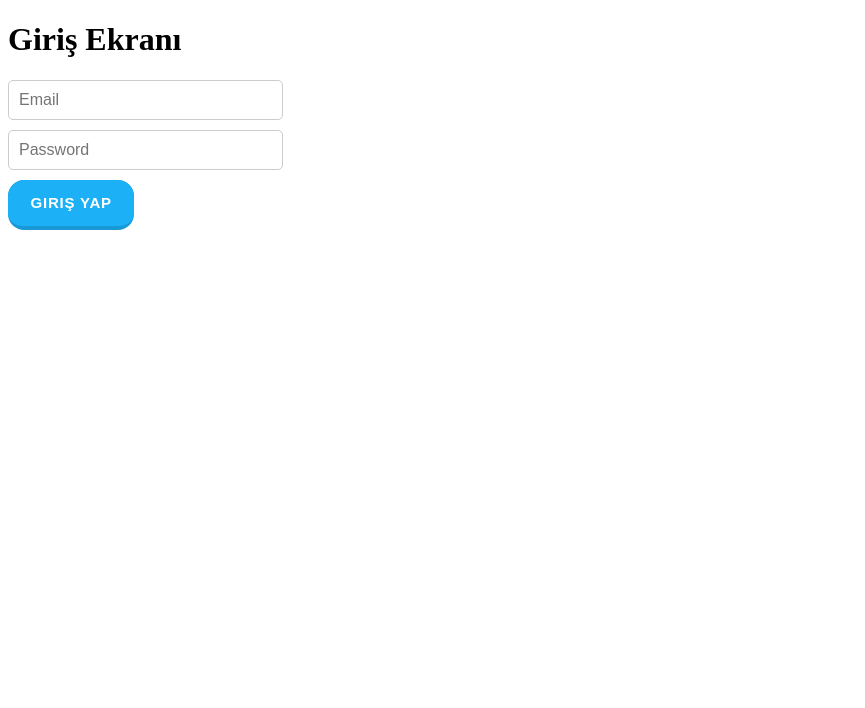
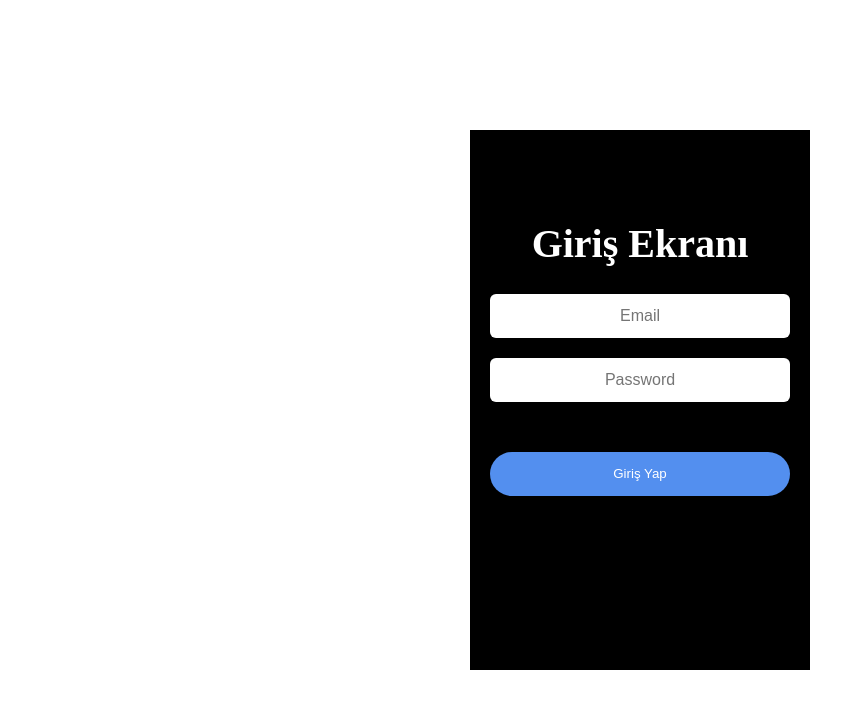
Before and after one commit to ahmed40keseli/cracker_frontend, a React (Vite) app: page /login in a window 1280 px wide. Shown: the top 708 px of the page, without its empty margins (0-865 px from the left). Built offline with nearby package versions, Linux system fonts and the light colour scheme.

Commit message:
create css code

```diff
--- a/src/component/button/button.css
+++ b/src/component/button/button.css
@@ -1,21 +1,4 @@
-/* Buton için temel stiller */
-/* .normalButton {
-    padding: 10px 20px;
-    font-size: 16px;
-    background-color: #007bff;
-    color: white;
-    border: none;
-    border-radius: 5px;
-    cursor: pointer;
-    transition: background-color 0.3s ease;
-  } */
-
-  /* .btn-normal:hover {
-    background-color: #0056b3;
-  } */
-
-
-  .normalButton{
+/* .normalButton{
     background-color: #1899D6;
     appearance: button;
     border: solid transparent;
@@ -78,4 +61,35 @@
 .normalButton:active {
   border-width: 4px 0 0;
   background: none;
+} */
+
+.normalButton{
+  margin: 20px 0;
+  border-radius: 6px;
 }
+.normalButton{
+  margin-top: 50px;
+  margin-bottom: 20px;
+  background: #538fef;
+  color: #fff ;
+  border-radius: 44px;
+  cursor: pointer;
+  transition: 0.8s;
+  display: block;
+}
+
+.normalButton{
+  display: block;
+  width: 100%;
+  padding: 0 16px;
+  height: 44px;
+  text-align: center;
+  box-sizing: border-box;
+  border: none;
+}
+
+.normalButton:hover{
+  transform: scale(0.96);
+  background: #fff;
+  color: #538fef;
+}
--- a/src/component/forms/cRegisterForm/CregisterForm.jsx
+++ b/src/component/forms/cRegisterForm/CregisterForm.jsx
@@ -3,6 +3,7 @@
 import React, { useState } from "react";
 import { useDispatch, useSelector } from "react-redux";
 import { cregistersendData } from "../../../store/slices/cregisterSlice"; // backend kısmı ile iletişime geçer axios ile verileri alır veya verir
+import "./cregisterForm.css";
 import { Link } from "react-router-dom"; // farklı sayfalara aktarım için link içerir
 import Input from "../../input/InputNormal"; // defult input içe aktarı mı
 import Button from "../../button/ButtonNormal"; // defult button içe aktarı mı
@@ -23,7 +24,7 @@ const CregisterForm = () => {
   };
 
   return (
-    <div>
+    <div className="CregisterForm">
       <h1>Şirket Kaydı</h1>
       <form>
         {status === "loading" && <p>Yükleniyor...</p>}
--- a/src/component/forms/cRegisterForm/cregisterForm.css
+++ b/src/component/forms/cRegisterForm/cregisterForm.css
@@ -0,0 +1,48 @@
+body{
+    margin: 0;
+    padding: 0;
+    /* background: #131034; */
+    background: #fff;
+}
+.CregisterForm{
+    width: 350px;
+    height: 550px;
+    padding: 15px;
+    text-align: center;
+    /* background: url(C:\Users\krkks\Desktop\react-nodejs-sql\frontend\deneme3.jpg); */
+    background: black;
+    position: absolute;
+    top: 50%;
+    left: 50%;
+    transform: translate(-50%,-50%);
+    overflow: hidden;
+}
+.CregisterForm h1{
+    margin-top: 50px;
+    color: #fff;
+    font-size: 40px;
+}
+.CregisterForm h2{
+    margin-top: 10px;
+    color: #fff;
+    /* font-size: px; */
+}
+.CregisterForm h3{
+    margin-top: 10px;
+    color: #fff;
+    /* font-size: 40px; */
+}
+.CregisterForm p{
+    margin-top: 10px;
+    color: #fff;
+    /* font-size: px; */
+}
+.CregisterForm Input{
+    display: block;
+    width: 100%;
+    padding: 0 16px;
+    height: 44px;
+    text-align: center;
+    box-sizing: border-box;
+    border: none;
+}
--- a/src/component/forms/loginForm/LoginForm.jsx
+++ b/src/component/forms/loginForm/LoginForm.jsx
@@ -3,6 +3,7 @@ import { useDispatch, useSelector } from "react-redux";
 import { loginSendData } from "../../../store/slices/loginSlice";
 import Input from "../../input/InputNormal";
 import Button from "../../button/ButtonNormal";
+import "./loginForm.css";
 import { useNavigate } from "react-router-dom";
 
 function LoginForm() {
@@ -34,7 +35,7 @@ function LoginForm() {
   }, [status, navigate]);
 
   return (
-    <div>
+    <div className="loginForm">
       <h1>Giriş Ekranı</h1>
       <form onSubmit={handleSubmit}>
         <div>
--- a/src/component/forms/loginForm/loginForm.css
+++ b/src/component/forms/loginForm/loginForm.css
@@ -0,0 +1,34 @@
+body{
+    margin: 0;
+    padding: 0;
+    /* background: #131034; */
+    background: #fff;
+}
+.loginForm{
+    width: 300px;
+    height: 500px;
+    padding: 20px;
+    text-align: center;
+    /* background: url(C:\Users\krkks\Desktop\react-nodejs-sql\frontend\deneme3.jpg); */
+    background: black;
+    position: absolute;
+    top: 50%;
+    left: 50%;
+    transform: translate(-50%,-50%);
+    overflow: hidden;
+}
+.loginForm h1{
+    margin-top: 70px;
+    color: #fff;
+    font-size: 40px;
+}
+
+.loginForm Input{
+    display: block;
+    width: 100%;
+    padding: 0 16px;
+    height: 44px;
+    text-align: center;
+    box-sizing: border-box;
+    border: none;
+}
--- a/src/component/forms/registerForm/RegisterForm.jsx
+++ b/src/component/forms/registerForm/RegisterForm.jsx
@@ -1,6 +1,7 @@
 import React, { useState, useEffect } from "react";
 import { useDispatch, useSelector } from "react-redux";
 import { registerSendData } from "../../../store/slices/registerSlice";
+import "./registerForm.css";
 import Input from "../../input/InputNormal";
 import Button from "../../button/ButtonNormal";
 import { Link } from "react-router-dom";
@@ -38,7 +39,7 @@ function RegisterForm() {
   // }, [status, navigate]);
 
   return (
-    <div>
+    <div className="registerForm">
       <h1>Kayıt Ekranı</h1>
       <form onSubmit={handleSubmit}>
         <div>
--- a/src/component/forms/registerForm/registerForm.css
+++ b/src/component/forms/registerForm/registerForm.css
@@ -0,0 +1,45 @@
+body{
+    margin: 0;
+    padding: 0;
+    /* background: #131034; */
+    background: #fff;
+}
+.registerForm{
+    width: 350px;
+    height: 550px;
+    padding: 15px;
+    text-align: center;
+    /* background: url(C:\Users\krkks\Desktop\react-nodejs-sql\frontend\deneme3.jpg); */
+    background: black;
+    position: absolute;
+    top: 50%;
+    left: 50%;
+    transform: translate(-50%,-50%);
+    overflow: hidden;
+}
+
+.registerForm h1{
+    margin-top: 50px;
+    color: #fff;
+    font-size: 40px;
+}
+.registerForm h2{
+    margin-top: 10px;
+    color: #fff;
+    /* font-size: px; */
+}
+.registerForm h3{
+    margin-top: 10px;
+    color: #fff;
+    /* font-size: 40px; */
+}
+
+.registerForm Input{
+    display: block;
+    width: 100%;
+    padding: 0 16px;
+    height: 44px;
+    text-align: center;
+    box-sizing: border-box;
+    border: none;
+}
--- a/src/component/forms/taskForm/TaskForm.jsx
+++ b/src/component/forms/taskForm/TaskForm.jsx
@@ -2,6 +2,7 @@ import React, { useState, useEffect } from "react";
 import { useDispatch, useSelector } from "react-redux";
 import { sendData } from "../../../store/slices/taskCreateSlice";
 import { getData } from "../../../store/slices/takePersonalSlice";
+import "./taskForm.css";
 import Button from "../../button/ButtonNormal";
 import InputNormal from "../../input/InputNormal";
 import InputCheckbox from "../../input/InputCheckbox";
@@ -55,7 +56,7 @@ const TaskForm = () => {
   };
 
   return (
-    <div>
+    <div className="taskCreateForm">
       <h1>GÖREV OLUŞTURUN</h1>
       <form onSubmit={handleSubmit}>
         <div>
@@ -76,7 +77,7 @@ const TaskForm = () => {
         </div>
         <div>
           <label className="normalCheckbox-label">
-            Görev Tamamlandı mı?
+            <p>Görev Tamamlandı mı?</p>
             <InputCheckbox
               type="checkbox"
               checked={completed}
@@ -86,7 +87,7 @@ const TaskForm = () => {
         </div>
         <div>
           <label>
-            Görevli Seçin:
+            <p>Görevli Seçin:</p>
             <select
               value={assignProfile}
               onChange={(e) => setAssignProfile(e.target.value)}
@@ -112,7 +113,7 @@ const TaskForm = () => {
         </div> */}
         <div>
           <label>
-            Görev Tarihi:
+            <p>Görev Tarihi:</p>
             <InputNormal
               type="date"
               value={date}
@@ -122,7 +123,7 @@ const TaskForm = () => {
         </div>
         <div>
           <label>
-            Hatırlatma Tarihi:
+            <p>Hatırlatma Tarihi:</p>
             <InputNormal
               type="date"
               value={reminding}
--- a/src/component/forms/taskForm/taskForm.css
+++ b/src/component/forms/taskForm/taskForm.css
@@ -0,0 +1,58 @@
+body{
+    margin: 0;
+    padding: 0;
+    /* background: #131034; */
+    background: #fff;
+}
+.taskCreateForm{
+    width: 350px;
+    height: 550px;
+    padding: 10px;
+    text-align: center;
+    /* background: url(C:\Users\krkks\Desktop\react-nodejs-sql\frontend\deneme3.jpg); */
+    background: black;
+    position: absolute;
+    top: 50%;
+    left: 50%;
+    transform: translate(-50%,-50%);
+    overflow: hidden;
+}
+.taskCreateForm h1{
+    margin-top: 7px;
+    color: #fff;
+    font-size: 30px;
+}
+.taskCreateForm h2{
+    margin-top: 7px;
+    color: #fff;
+    /* font-size: px; */
+}
+.taskCreateForm h3{
+    margin-top: 7px;
+    color: #fff;
+    /* font-size: 40px; */
+}
+
+.taskCreateForm p{
+    margin-top: 10px;
+    color: #fff;
+    /* font-size: 40px; */
+}
+.taskCreateForm Input{
+    display: block;
+    width: 100%;
+    padding: 0 16px;
+    height: 30px;
+    text-align: center;
+    box-sizing: border-box;
+    border: none;
+}
+.normalCheckbox-label{
+    display: block;
+    /* width: 100%;
+    padding: 0 16px;
+    height: 35px; */
+    text-align: center;
+    box-sizing: border-box;
+    border: none;
+}
--- a/src/component/input/InputNormal.jsx
+++ b/src/component/input/InputNormal.jsx
@@ -3,7 +3,7 @@ import "../input/inputNormal.css";
 
 const InputField = ({ type, value, onChange, placeholder }) => {
   return (
-    <div>
+    <div className="ınputNormalButtonForm">
       <input
         type={type}
         value={value}
--- a/src/component/input/inputNormal.css
+++ b/src/component/input/inputNormal.css
@@ -1,3 +1,9 @@
+body{
+  margin: 0;
+  padding: 0;
+  /* background: #131034; */
+}
+
 .normalInput {
     width: 20%;
     padding: 10px;
@@ -12,6 +18,11 @@
     outline: none;
   }
 
+.normalInput{
+    margin: 20px 0;
+    border-radius: 6px;
+}
+
 .InputField hr {
     margin-top: 5px;
     border: 0;
```
Also changed, not shown: deneme3.jpg (added).
